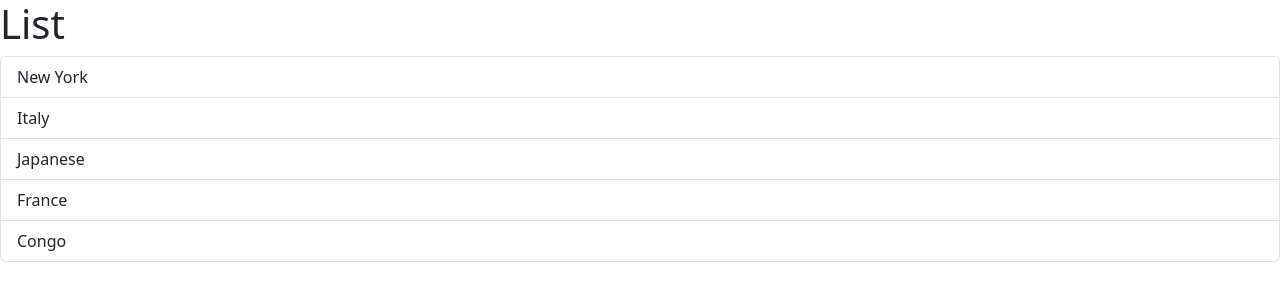
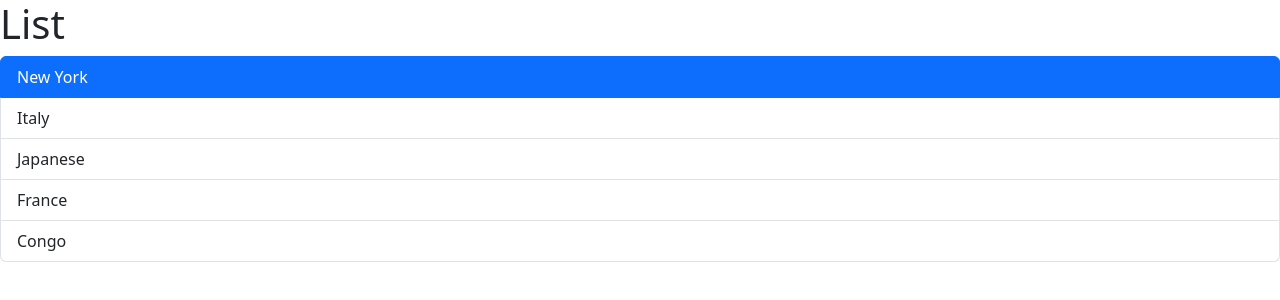
Before and after one commit to Tsunamiisking/mosh-react, a React (Vite) app in the folder mosh-react/: page / in a window 1280 px wide. Shown: the top 300 px of the page. Built offline with nearby package versions, Linux system fonts and the light colour scheme.

Commit message:
Active feature in ListGroup (still working in this)

```diff
--- a/mosh-react/src/components/ListGroup.tsx
+++ b/mosh-react/src/components/ListGroup.tsx
@@ -7,10 +7,13 @@ function ListGroup() {
     { City: "France", Id: 4 },
     { City: "Congo", Id: 5 },
   ];
+  let selectedIndex = 1;
+  // Event Handler
+  const handleClick = (event: React.MouseEvent<HTMLLIElement>) => {
+    const element = event.currentTarget;
 
-  const handleClick = (event: React.MouseEvent<HTMLLIElement>) => {
-    console.log(event.type)
-  }
+    element.classList.toggle('active');
+};
   // items = []
   // Using "<> </>" as "fragments" to wrap all the elements in this component
   // because we cannot render more than one element in a component that is not nested
@@ -27,9 +30,9 @@ function ListGroup() {
         {/* Indexing List objects for data usage */}
         {items.map((item) => (
           <li
-            className="list-group-item"
+            className= {selectedIndex === item.Id ? 'list-group-item active' : 'list-group-item'}
             key={item.Id}
-            onDoubleClick={handleClick}
+            onClick={handleClick}
           >
             {item.City}
           </li>
```
